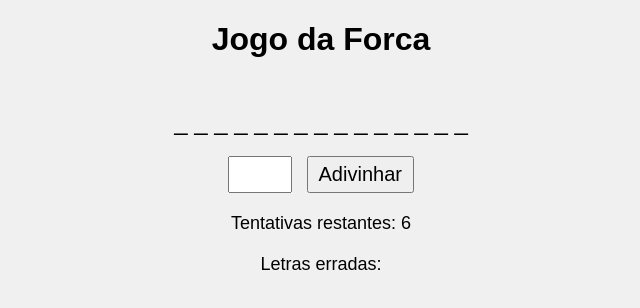
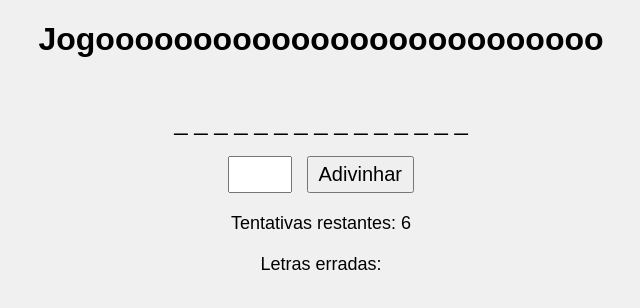
Before and after one commit to Diegogv3/DIEGO-PROJETO1, a plain HTML site: page index.html in a window 1280 px wide. Shown: the whole page, without its empty margins (319-959 px from the left). Drawn offline with Linux system fonts and the light colour scheme.

Commit message:
alteracao index

```diff
--- a/index.html
+++ b/index.html
@@ -7,7 +7,7 @@
     <link rel="stylesheet" href="estilo.css"> <!-- Link para o arquivo de estilo CSS -->
 </head>
 <body>
-    <h1>Jogo da Forca</h1> <!-- Título do jogo na página -->
+    <h1>Jogoooooooooooooooooooooooooo</h1> <!-- Título do jogo na página -->
     <div id="container-jogo"> <!-- Contêiner principal do jogo -->
         <p id="palavra"></p> <!-- Parágrafo onde a palavra será exibida -->
         <div id="container-letras"> <!-- Contêiner para as letras -->
```
